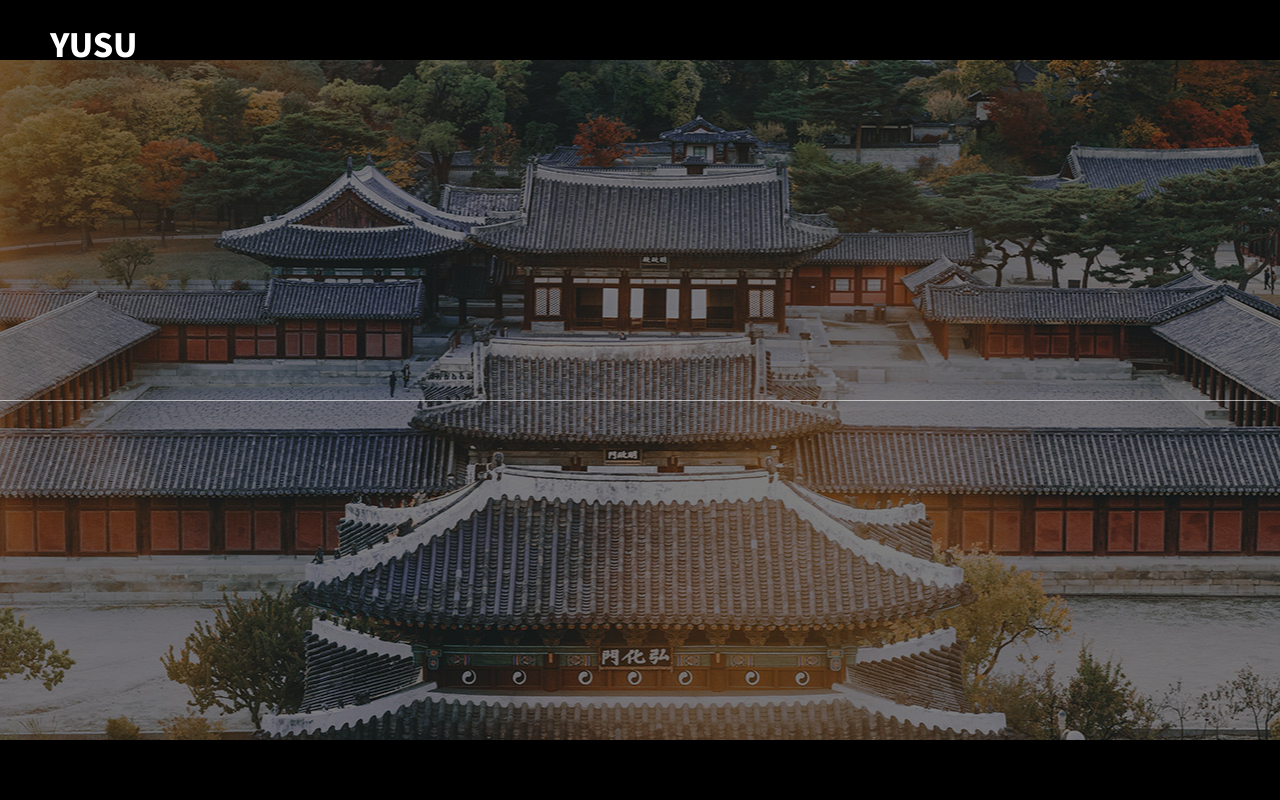
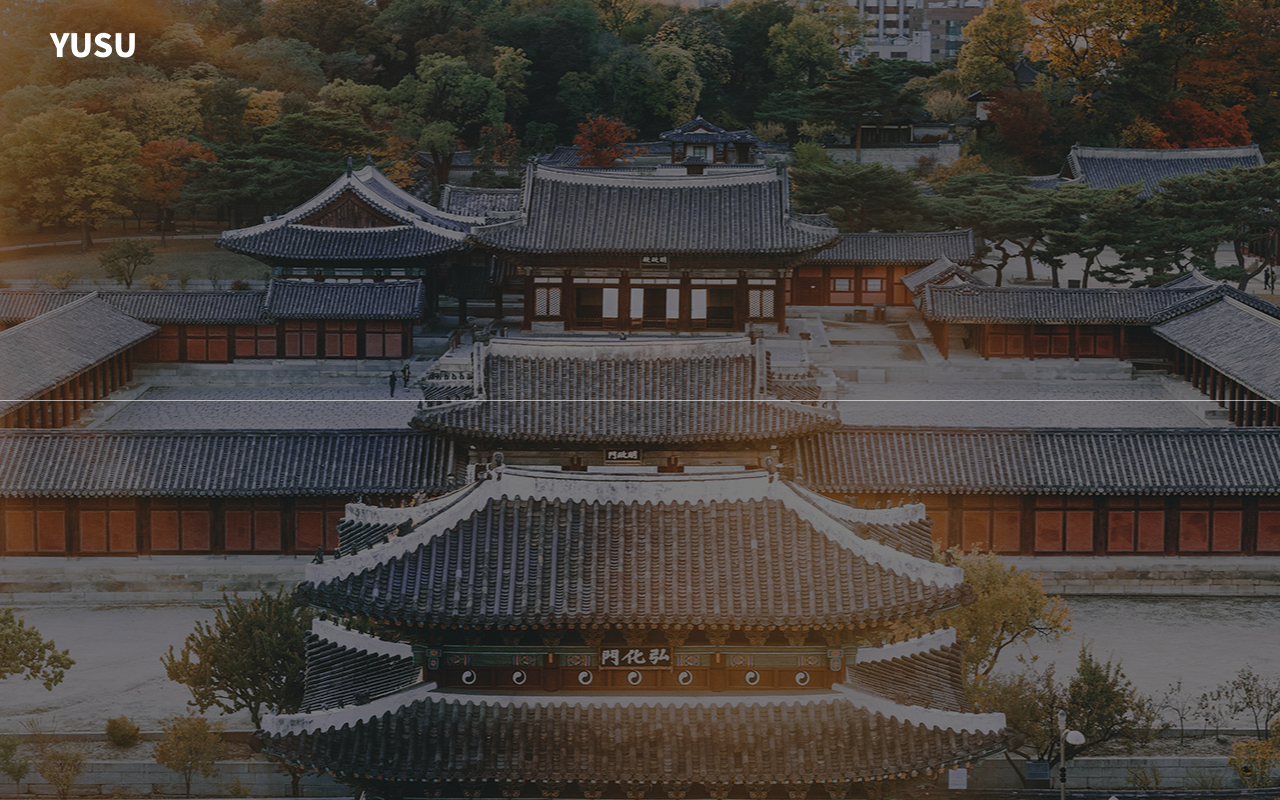
Before and after one commit to Jangyusu/project_portfolio, a PHP site: page / in a window 1280 px wide. Run offline with PHP 8.4, Linux system fonts and the light colour scheme.

Commit message:
img url 변경

```diff
--- a/asset/css/index.css
+++ b/asset/css/index.css
@@ -19,7 +19,7 @@ body {
   position: relative; }
   .visual__bg {
     width: 100%;
-    height: 0;
+    height: 100vh;
     margin: -0.5px -0.5px 0 0;
     background-repeat: no-repeat;
     background-position: center;
@@ -29,7 +29,6 @@ body {
     opacity: .5;
     transform: translate(-50%, -50%) rotate(0.001deg) scale(1.1); }
     .visual__bg.active {
-      height: 85vh;
       transform: translate(-50%, -50%) rotate(0.001deg) scale(1);
       transition: 5s; }
   .visual__text {
--- a/asset/js/index.js
+++ b/asset/js/index.js
@@ -6,7 +6,7 @@ window.addEventListener("DOMContentLoaded", function () {
         visualLine = document.querySelector(".visual__line_bold"),
         visualIndex = 0;
 
-    visualBg.style.backgroundImage = "url('/asset/img/index/bg_01.jpg')"; //visual 첫 bg
+    visualBg.style.backgroundImage = "url('asset/img/index/bg_01.jpg')"; //visual 첫 bg
 
 
     setInterval(function () {
```
Also changed, not shown: 1 other file.
